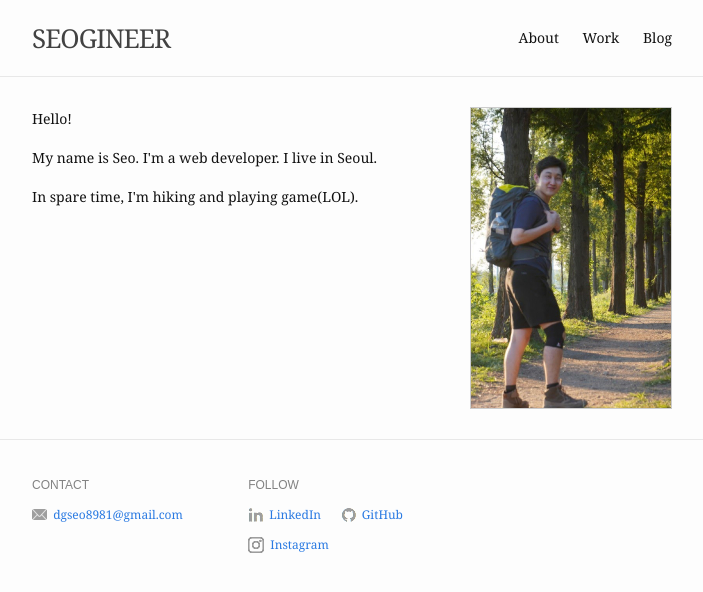
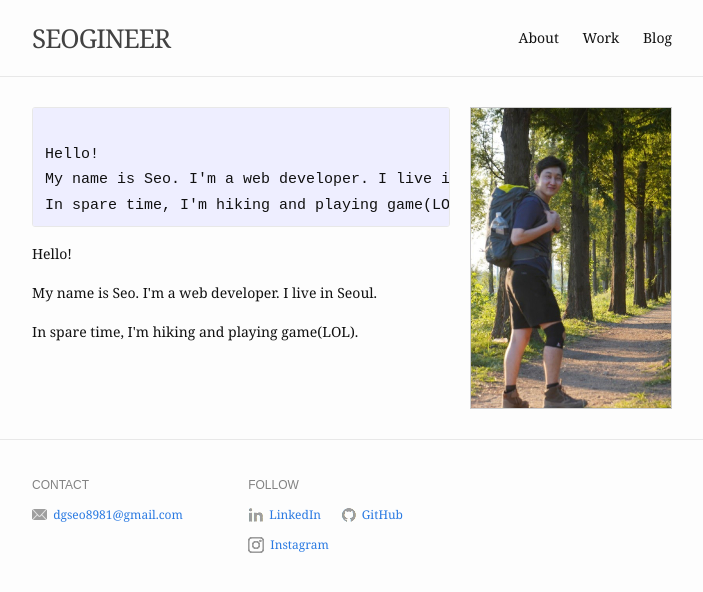
Before and after one commit to seogineer/seogineer.github.io, a Jekyll site: the page built from index.md, in a window 1280 px wide. Shown: the top 592 px of the page, without its empty margins (288-991 px from the left). Built offline with Jekyll 4.4.1, drawn with Linux system fonts in a browser that asks for light colours.

Commit message:
2020-11-28

```diff
--- a/index.md
+++ b/index.md
@@ -4,6 +4,11 @@ profile_picture:
   src: /assets/img/profile-pic.jpg
   alt: website picture
 ---
+<pre><code>
+Hello!
+My name is Seo. I'm a web developer. I live in Seoul.
+In spare time, I'm hiking and playing game(LOL).
+</code></pre>
 
 <p>
   Hello!
```
Also changed, not shown: work.md (+3 -1 lines).
